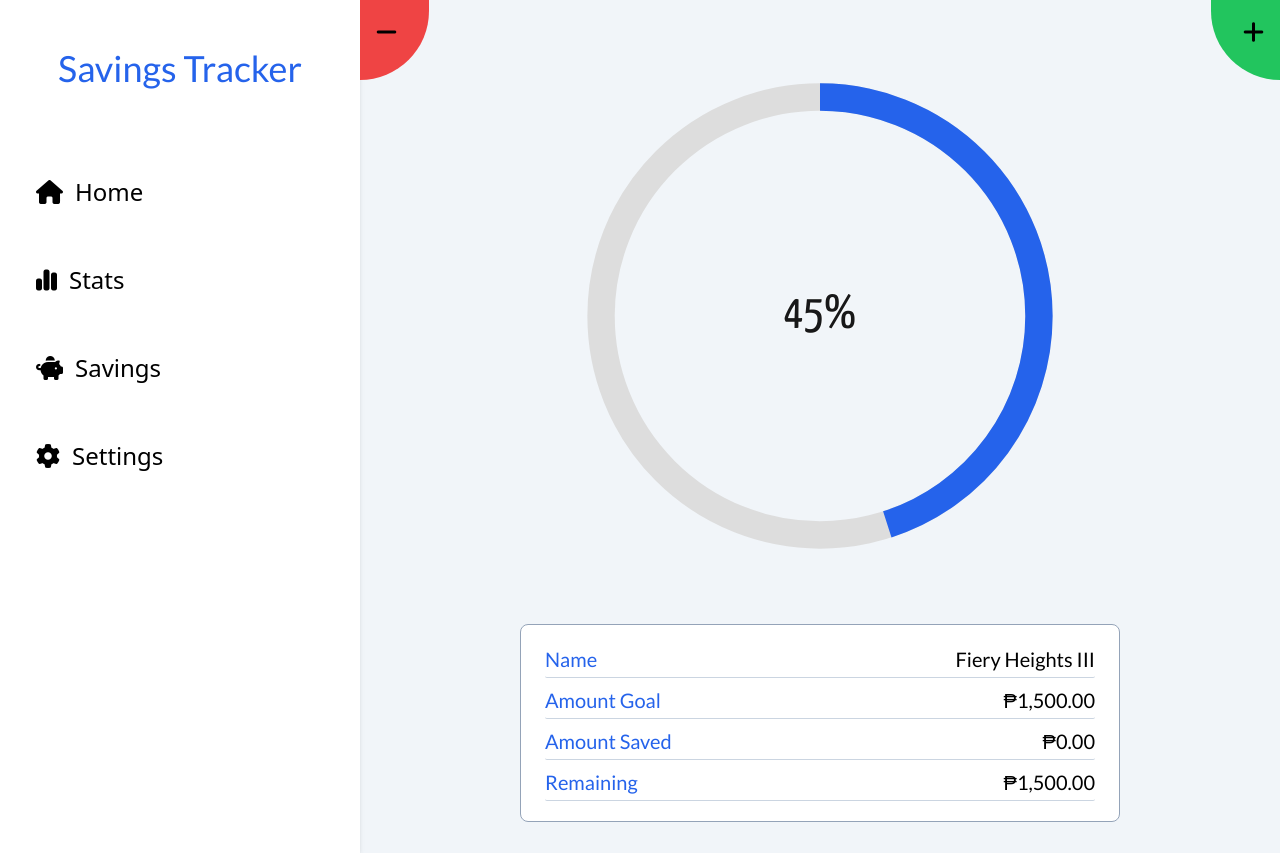
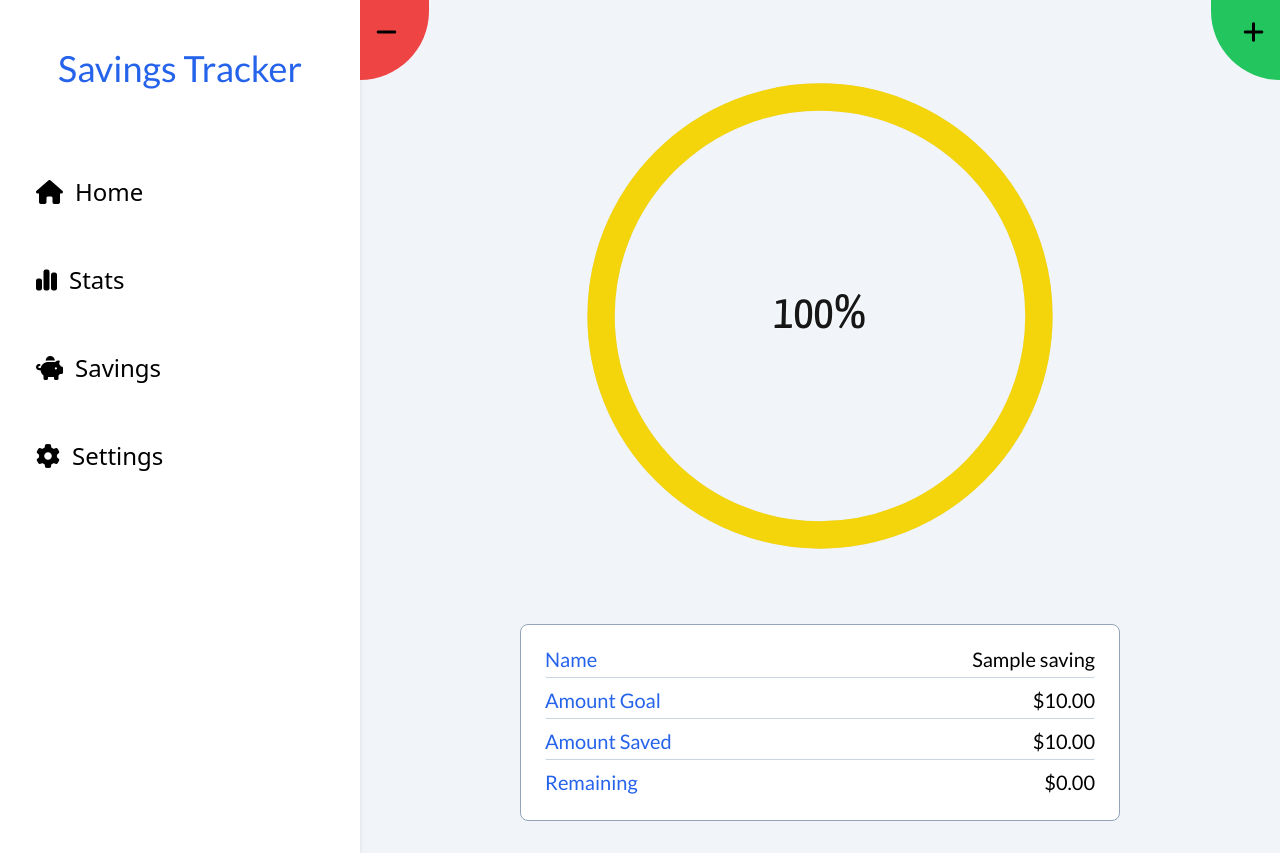
Before and after one commit to Ry2uko/savings_tracker, a Flask app: page /home in a window 1280 px wide. Run offline with Flask 3, Linux system fonts and the light colour scheme; tables that the repository leaves empty hold one stand-in row (values such as "Sample post"); some libraries are stand-ins or nearby versions.

Commit message:
Loading saving in session

```diff
--- a/app.py
+++ b/app.py
@@ -1,7 +1,7 @@
-from flask import Flask, request, jsonify, render_template, redirect
+from flask import Flask, request, jsonify, render_template, redirect, session
 from flask_sqlalchemy import SQLAlchemy
 from flask_marshmallow import Marshmallow
-from datetime import datetime
+from datetime import datetime, timedelta
 from dateutil.parser import parse
 import os
 import pytz
@@ -10,10 +10,14 @@ import pytz
 app = Flask(__name__)
 basedir = os.path.abspath(os.path.dirname(__file__))
 
+app.secret_key = ""
+
 # Setup Database
 db_name = 'savings.sqlite'
 app.config['SQLALCHEMY_DATABASE_URI'] = 'sqlite:///' + os.path.join(basedir, db_name)
 app.config['SQLALCHEMY_TRACK_MODIFICATIONS'] = False
+app.config['SECRET_KEY'] = os.urandom(12).hex()
+app.config['PERMANENT_SESSION_LIFETIME'] = timedelta(days=31)
 
 db = SQLAlchemy(app)
 ma = Marshmallow(app)
@@ -52,7 +56,7 @@ savings_schema = SavingSchema(many=True)
 
 # Initialize db
 with app.app_context():
-    db.drop_all()
+    # db.drop_all()
     db.create_all()
 
 # Settings
@@ -62,6 +66,29 @@ supported_currency_codes = ["USD", "PHP", "EUR", "JPY", "GBP", "CAD", "AUD"]
 @app.route('/home')
 def home():
     return render_template('home.html')
+
+
+@app.route('/saving')
+def session_route():
+    saving = None
+
+    session['saving_id'] = 1
+    if 'saving_id' in session:
+        saving_data = db.session.get(Saving, session['saving_id'])
+        saving_data_history = saving_data.history.split(',') if saving_data.history else []
+        saving = {
+            'amount_goal': saving_data.amount_goal,
+            'amount_saved': saving_data.amount_saved,
+            'name': saving_data.name,
+            'is_goal_completed': saving_data.is_goal_completed,
+            'history': saving_data_history,
+            'id': saving_data.id,
+            'created_date': saving_data.created_date,
+            'goal_completed_date': saving_data.goal_completed_date,
+            'currency': saving_data.currency,
+        }
+
+    return jsonify({ 'saving': saving }), 200
 
 
 @app.route('/savings/api', methods=['GET', 'POST', 'PUT', 'DELETE'])
@@ -98,6 +125,9 @@ def savings_api():
         new_saving = Saving(name, amount_goal)
         db.session.add(new_saving)
         db.session.commit()
+
+        session["saving_id"] = new_saving.id;
+        session.permanent = True
 
         return saving_schema.jsonify(new_saving), 200
     elif request.method == 'PUT':
--- a/static/css/styles.css
+++ b/static/css/styles.css
@@ -38,7 +38,6 @@ body, html {
 
 #homeContainer #savingsProgress path.mainline {
     stroke-width: 5;
-    stroke: #2563EB;
 }
 
 #homeContainer #savingsProgress path.baseline {
--- a/static/css/styles_main.css
+++ b/static/css/styles_main.css
@@ -1121,7 +1121,6 @@ body, html {
 
 #homeContainer #savingsProgress path.mainline {
   stroke-width: 5;
-  stroke: #2563EB;
 }
 
 #homeContainer #savingsProgress path.baseline {
--- /dev/null
+++ b/static/js/home.js
@@ -0,0 +1,68 @@
+const currencies = {
+  "USD": "$",
+  "CAD": "$",
+  "AUD": "$",
+  "PHP": "₱",
+  "EUR": "€",
+  "JPY": "¥",
+  "GBP": "£",
+};
+
+const barAnimDurationMs = 500;
+
+let bar;
+let addSavingBtnLock = false;
+
+$(function(){
+  // Get session data
+  fetch('/saving')
+    .then(response => response.json())
+    .then(data => {
+      let saving = data.saving;
+      initializeHome(saving);
+    });
+});
+
+function initializeHome(saving) {
+  let progressPercentage = Math.round((saving['amount_saved'] / saving['amount_goal']) * 100);
+
+  let barStroke = saving['is_goal_completed'] ? '#f4d50b' : '#3B82F6';
+  // Load progress bar
+  bar = new ldBar('#savingsProgress', {
+    'preset':  'circle',
+    'stroke': barStroke,
+    'stroke-width': 5,
+    'duration': (barAnimDurationMs/1000),
+    'min': 0,
+    'max': 100,
+    'value': progressPercentage,
+  });
+  addSavingBtnLock = false;
+
+  let savingAmountGoal = formatAmount(saving['amount_goal'], saving['currency']);
+  let savingAmountSaved = formatAmount(saving['amount_saved'], saving['currency']);
+  let savingName = saving['name'];
+
+  let amountRemaining = saving['amount_goal'] - saving['amount_saved'];
+  let savingAmountRemaining = formatAmount((amountRemaining >= 0 ? amountRemaining : 0), saving['currency'])
+
+  $('#savingAmountGoal').text(savingAmountGoal);
+  $('#savingAmountSaved').text(savingAmountSaved);
+  $('#savingName').text(savingName);
+  $('#savingAmountRemaining').text(savingAmountRemaining)
+
+  $('.saving-container').removeClass('hidden').addClass('flex');
+}
+
+function formatAmount(amount, currency) {
+  const supportedCurrencies = Object.keys(currencies);
+  currency = currency.toUpperCase();
+
+  if (isNaN(amount)) return "_Invalid amount"
+  else if (!supportedCurrencies.includes(currency)) return "_Invalid currency"
+
+  const currencySymbol = currencies[currency];
+  const formattedAmount = amount.toFixed(2).replace(/\d(?=(\d{3})+\.)/g, '$&,');
+
+  return `${currencySymbol}${formattedAmount}`;
+}
--- a/static/js/index.js
+++ b/static/js/index.js
@@ -1,19 +1,13 @@
-const barAnimDuration = 500; // ms
 const modalAnimMS = 250;
 
-let addSavingBtnLock = false;
-let bar;
-
-/* TO DO: (THIS WEEK)
-- validation for new saving, submitting, & handling
-
+/* TO DO:
+- handle loading (none loaded, sessions, etc.)
 - add and subtract to saving btn inputs / modals?
 - validation, submitting, & handling + animations
 - + responsive design?
 
 - modal for mobile navbar
-- Getting from API & Submitting + Handling (details, progresbar, animations, etc.)
-- handle loading (none loaded, sessions, etc.)
+- Getting from API & Submitting + Handling (details, progressbar, animations, etc.)
 */
 
 /* (NEXT WEEK)
@@ -87,21 +81,4 @@ $(function(){
     bar.set(amountSaved, true);
   });
   */
-  initializeMain();
 });
-
-function initializeMain() {
-  // initialize and clean everything
-  bar = new ldBar('#savingsProgress', {
-    'preset':  'circle',
-    'stroke': '#3B82F6',
-    'stroke-width': 5,
-    'duration': (barAnimDuration/1000),
-    'min': 0,
-    'value': 45,
-  });
-
-  addSavingBtnLock = false;
-
-  $('#savingAmountInput').val('');
-}
--- a/templates/home.html
+++ b/templates/home.html
@@ -6,7 +6,7 @@
 
 {% block main%}
     <div id="homeContainer" class="flex flex-col h-full py-8 overflow-y-auto relative">
-        <div class="saving-container flex flex-col flex-1 items-center">
+        <div class="saving-container hidden flex-col flex-1 items-center">
             <button type="button" class="absolute top-0 right-0 bg-green-500
             pl-6 pr-2 pb-6 pt-2 z-[99] rounded-bl-full transition ease-out duration-50
             text-2xl cursor-pointer hover:scale-[1.10] hover:translate-x-[-2px] hover:translate-y-[2px]
@@ -14,14 +14,12 @@
             id="addSaving">
                 <i class="fa-solid fa-plus"></i>
             </button>
-
             <button type="button" class="absolute hidden top-0 left-0 bg-red-500
             pr-8 pl-4 pb-8 pt-4 z-[99] cursor-pointer rounded-br-full transition ease-out duration-50
             text-2xl hover:scale-[1.10] hover:translate-x-[2px] hover:translate-y-[2px]
             md:block" id="removeSavingA">
                 <i class="fa-solid fa-minus"></i>
             </button>
-
             <button type="button" class="absolute right-0 top-[80px] bg-red-500
             pl-6 pr-2 py-4 rounded-l-full z-[99] cursor-pointer transition ease-out duration-50
             text-2xl hover:scale-[1.10] hover:translate-x-[-2px] md:hidden" id="removeSavingB">
@@ -32,9 +30,8 @@
             my-10 items-center sm:my-8 lg:my-6">
                 <div class="label-center" id="savingsProgress"></div>
             </div>
-
             <div class="saving-details-container flex flex-col bg-white border
-             border-slate-400 rounded-lg mt-[2rem] py-4 px-6 w-8/12 max-w-[600px] sm:mt-[1.5rem]">
+            border-slate-400 rounded-lg mt-[2rem] py-4 px-6 w-8/12 max-w-[600px] sm:mt-[1.5rem]">
                 <div class="flex justify-between border-b border-slate-300
                 pb-1 text-xl font-lato rounded-sm my-1">
                     <span class="text-blue-600">Name</span>
@@ -43,20 +40,22 @@
                 <div class="flex justify-between border-b border-slate-300
                 pb-1 text-xl font-lato rounded-sm my-1">
                     <span class="text-blue-600">Amount Goal</span>
-                    <span id="savingAmountGoal">₱1,500.00</span>
+                    <span id="savingAmountGoal">---</span>
                 </div>
                 <div class="flex justify-between border-b border-slate-300
                 pb-1 text-xl font-lato rounded-sm my-1">
                     <span class="text-blue-600">Amount Saved</span>
-                    <span id="savingAmountSaved">₱0.00</span>
+                    <span id="savingAmountSaved">---</span>
                 </div>
-                <div class="flex justify-between border-b border-slate-300
-                pb-1 text-xl font-lato rounded-sm my-1">
+                <div class="flex justify-between pb-1 text-xl font-lato rounded-sm my-1">
                     <span class="text-blue-600">Remaining</span>
-                    <span id="savingRemaining">₱1,500.00</span>
+                    <span id="savingAmountRemaining">---</span>
                 </div>
             </div>
-
         </div>
     </div>
 {% endblock %}
+
+{% block script %}
+    <script type="text/javascript" src="static/js/home.js"></script>
+{% endblock %}
```
Also changed, not shown: 2 other files.
